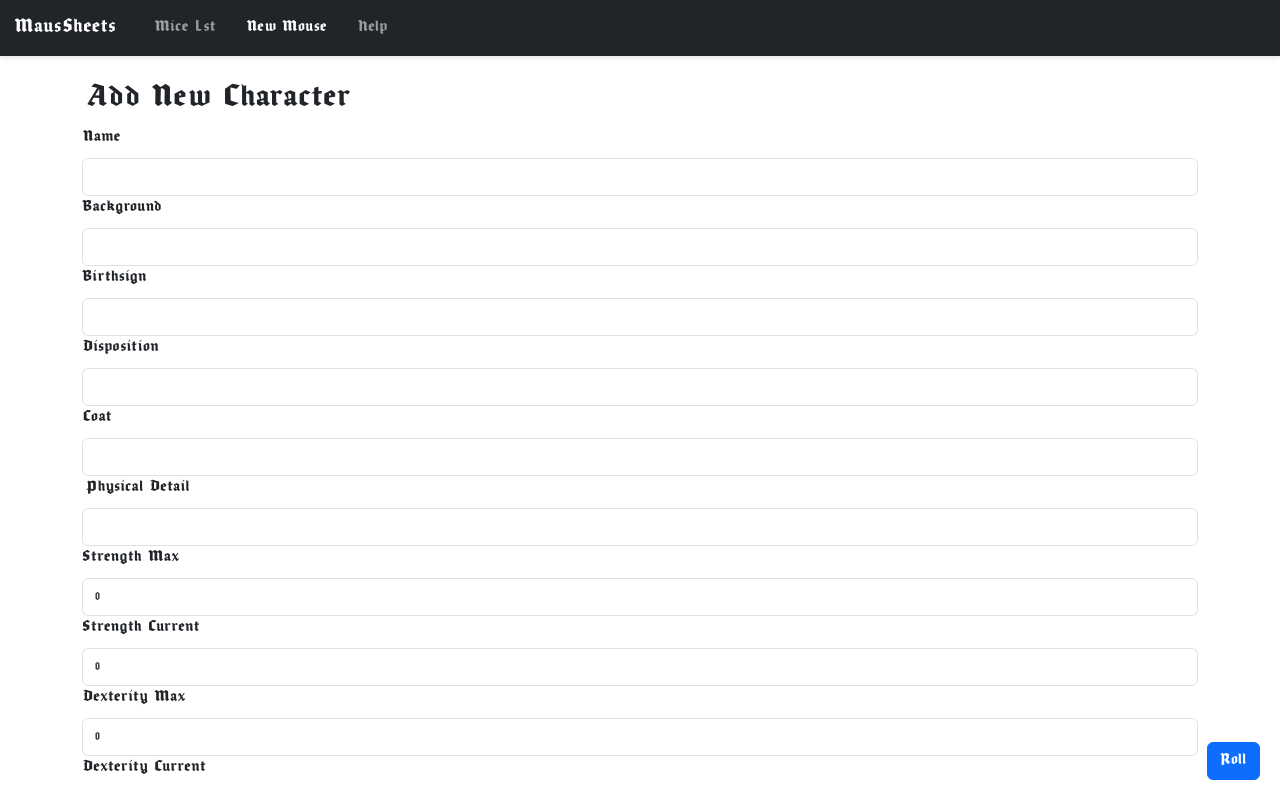
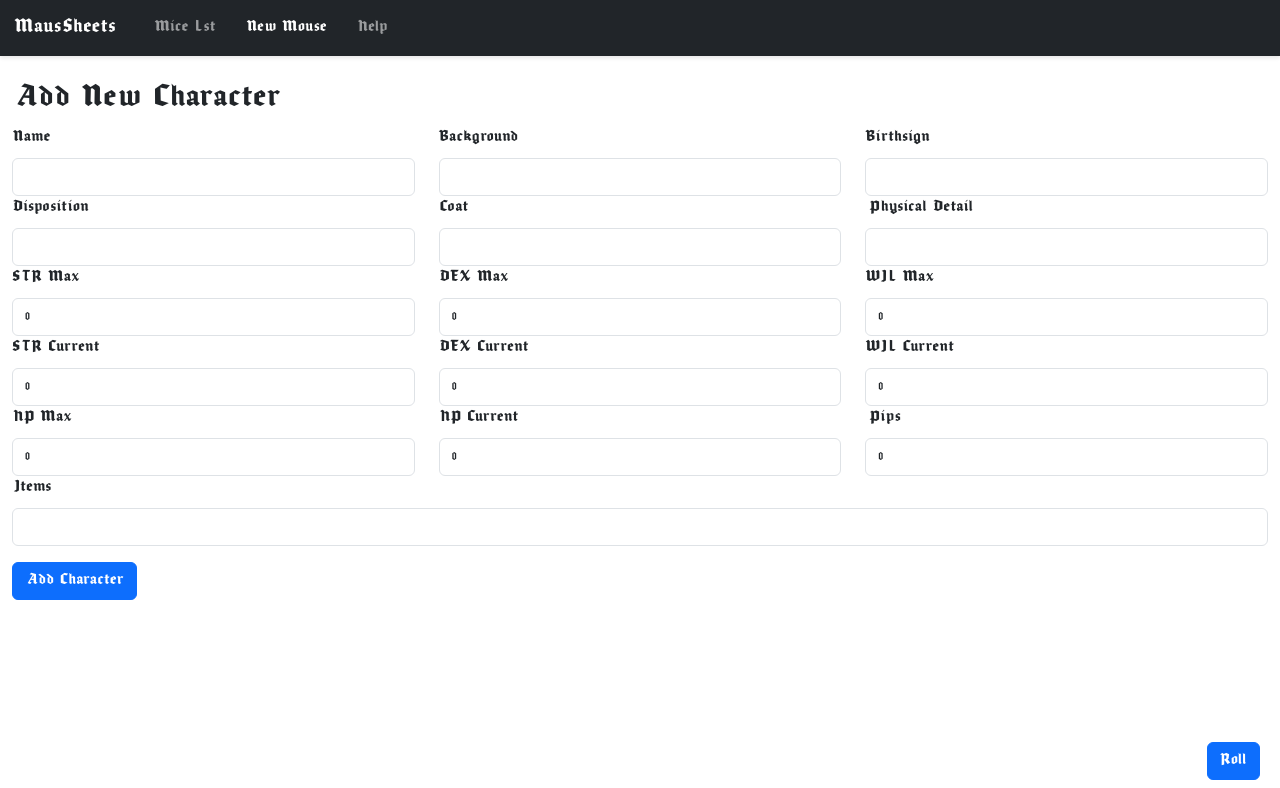
Before and after one commit to alvarocavalcanti/MausSheet, a React (Create React App) app: page /new in a window 1280 px wide. Shown: the top 788 px of the page. Built offline with nearby package versions, Linux system fonts and the light colour scheme.

Commit message:
Using reactive layout

```diff
--- a/src/components/CharacterForm.tsx
+++ b/src/components/CharacterForm.tsx
@@ -1,19 +1,19 @@
-import React, { useEffect, useState } from 'react';
-import { CharacterSheet } from '../types';
-import { v4 as uuidv4 } from 'uuid';
-import { Form, Button, Container, Alert, Row, Col } from 'react-bootstrap';
-import { useNavigate, useParams } from 'react-router-dom';
-import DiceRoller from './DiceRoller';
+import React, { useEffect, useState } from "react";
+import { CharacterSheet } from "../types";
+import { v4 as uuidv4 } from "uuid";
+import { Form, Button, Container, Alert, Row, Col } from "react-bootstrap";
+import { useNavigate, useParams } from "react-router-dom";
+import DiceRoller from "./DiceRoller";
 
 const CharacterForm: React.FC = () => {
   const { id } = useParams<{ id: string }>();
   const navigate = useNavigate();
-  const [name, setName] = useState('');
-  const [background, setBackground] = useState('');
-  const [birthsign, setBirthsign] = useState<string | undefined>('');
-  const [disposition, setDisposition] = useState<string | undefined>('');
-  const [coat, setCoat] = useState<string | undefined>('');
-  const [physicalDetail, setPhysicalDetail] = useState<string | undefined>('');
+  const [name, setName] = useState("");
+  const [background, setBackground] = useState("");
+  const [birthsign, setBirthsign] = useState<string | undefined>("");
+  const [disposition, setDisposition] = useState<string | undefined>("");
+  const [coat, setCoat] = useState<string | undefined>("");
+  const [physicalDetail, setPhysicalDetail] = useState<string | undefined>("");
   const [strengthMax, setStrengthMax] = useState(0);
   const [dexterityMax, setDexterityMax] = useState(0);
   const [willpowerMax, setWillpowerMax] = useState(0);
@@ -30,10 +30,12 @@ const CharacterForm: React.FC = () => {
 
   useEffect(() => {
     if (id) {
-      const storedCharacters = localStorage.getItem('characters');
+      const storedCharacters = localStorage.getItem("characters");
       if (storedCharacters) {
         const characters: CharacterSheet[] = JSON.parse(storedCharacters);
-        const characterToEdit = characters.find((character) => character.id === id);
+        const characterToEdit = characters.find(
+          (character) => character.id === id
+        );
         if (characterToEdit) {
           setName(characterToEdit.name);
           setBackground(characterToEdit.background);
@@ -78,21 +80,23 @@ const CharacterForm: React.FC = () => {
         willpower: { max: strengthMax, current: strengthMax },
       },
       items,
-      disposition: '',
-      coat: '',
-      physicalDetail: '',
+      disposition: "",
+      coat: "",
+      physicalDetail: "",
       hp: {
         max: 0,
-        current: 0
+        current: 0,
       },
-      pips: 0
+      pips: 0,
     };
 
-    const storedCharacters = localStorage.getItem('characters');
+    const storedCharacters = localStorage.getItem("characters");
     const characters = storedCharacters ? JSON.parse(storedCharacters) : [];
 
     if (id) {
-      const index = characters.findIndex((character: CharacterSheet) => character.id === id);
+      const index = characters.findIndex(
+        (character: CharacterSheet) => character.id === id
+      );
       if (index !== -1) {
         characters[index] = newCharacter;
       }
@@ -100,18 +104,25 @@ const CharacterForm: React.FC = () => {
       characters.push(newCharacter);
     }
 
-    localStorage.setItem('characters', JSON.stringify(characters));
+    localStorage.setItem("characters", JSON.stringify(characters));
     setShowAlert(true);
     setTimeout(() => {
-      navigate('/');
+      navigate("/");
     }, 2000);
   };
 
   return (
-    <Container>
-      <h2 className="mt-4">{id ? 'Edit' : 'Add New'} Character</h2>
-      {showAlert && <Alert variant="success">Character {id ? 'updated' : 'created'} successfully! Redirecting to Mice list...</Alert>}
+    <Container fluid>
+      <h2 className="mt-4">{id ? "Edit" : "Add New"} Character</h2>
+      {showAlert && (
+        <Alert variant="success">
+          Character {id ? "updated" : "created"} successfully! Redirecting to
+          Mice list...
+        </Alert>
+      )}
       <Form noValidate validated={validated} onSubmit={handleSaveCharacter}>
+        <Row>
+          <Col sm={4}>
             <Form.Group controlId="formName">
               <Form.Label>Name</Form.Label>
               <Form.Control
@@ -124,7 +135,8 @@ const CharacterForm: React.FC = () => {
                 Please provide a name.
               </Form.Control.Feedback>
             </Form.Group>
-
+          </Col>
+          <Col sm={4}>
             <Form.Group controlId="formClass">
               <Form.Label>Background</Form.Label>
               <Form.Control
@@ -137,7 +149,8 @@ const CharacterForm: React.FC = () => {
                 Please provide a background.
               </Form.Control.Feedback>
             </Form.Group>
-
+          </Col>
+          <Col sm={4}>
             <Form.Group controlId="formBirthsign">
               <Form.Label>Birthsign</Form.Label>
               <Form.Control
@@ -150,7 +163,10 @@ const CharacterForm: React.FC = () => {
                 Please provide a birthsign.
               </Form.Control.Feedback>
             </Form.Group>
-
+          </Col>
+        </Row>
+        <Row>
+          <Col sm={4}>
             <Form.Group controlId="formDisposition">
               <Form.Label>Disposition</Form.Label>
               <Form.Control
@@ -163,7 +179,8 @@ const CharacterForm: React.FC = () => {
                 Please provide a disposition.
               </Form.Control.Feedback>
             </Form.Group>
-
+          </Col>
+          <Col sm={4}>
             <Form.Group controlId="formCoat">
               <Form.Label>Coat</Form.Label>
               <Form.Control
@@ -176,7 +193,8 @@ const CharacterForm: React.FC = () => {
                 Please provide a coat.
               </Form.Control.Feedback>
             </Form.Group>
-
+          </Col>
+          <Col sm={4}>
             <Form.Group controlId="formPhysicalDetail">
               <Form.Label>Physical Detail</Form.Label>
               <Form.Control
@@ -189,9 +207,12 @@ const CharacterForm: React.FC = () => {
                 Please provide a physical detail.
               </Form.Control.Feedback>
             </Form.Group>
-
+          </Col>
+        </Row>
+        <Row>
+          <Col sm={4}>
             <Form.Group controlId="formStrengthMax">
-          <Form.Label>Strength Max</Form.Label>
+              <Form.Label>STR Max</Form.Label>
               <Form.Control
                 required
                 type="number"
@@ -202,9 +223,41 @@ const CharacterForm: React.FC = () => {
                 Please provide a strength value.
               </Form.Control.Feedback>
             </Form.Group>
+          </Col>
+          <Col sm={4}>
+            <Form.Group controlId="formDexterityMax">
+              <Form.Label>DEX Max</Form.Label>
+              <Form.Control
+                required
+                type="number"
+                value={dexterityMax}
+                onChange={(e) => setDexterityMax(parseInt(e.target.value))}
+              />
+              <Form.Control.Feedback type="invalid">
+                Please provide a dexterity value.
+              </Form.Control.Feedback>
+            </Form.Group>
+          </Col>
+          <Col sm={4}>
+            <Form.Group controlId="formWillpowerMax">
+              <Form.Label>WIL Max</Form.Label>
+              <Form.Control
+                required
+                type="number"
+                value={willpowerMax}
+                onChange={(e) => setWillpowerMax(parseInt(e.target.value))}
+              />
+              <Form.Control.Feedback type="invalid">
+                Please provide a willpower value.
+              </Form.Control.Feedback>
+            </Form.Group>
+          </Col>
+        </Row>
 
+        <Row>
+          <Col sm={4}>
             <Form.Group controlId="formStrengthCurrent">
-          <Form.Label>Strength Current</Form.Label>
+              <Form.Label>STR Current</Form.Label>
               <Form.Control
                 required
                 type="number"
@@ -215,22 +268,10 @@ const CharacterForm: React.FC = () => {
                 Please provide a strength value.
               </Form.Control.Feedback>
             </Form.Group>
-
-        <Form.Group controlId="formDexterityMax">
-          <Form.Label>Dexterity Max</Form.Label>
-          <Form.Control
-            required
-            type="number"
-            value={dexterityMax}
-            onChange={(e) => setDexterityMax(parseInt(e.target.value))}
-          />
-          <Form.Control.Feedback type="invalid">
-            Please provide a dexterity value.
-          </Form.Control.Feedback>
-        </Form.Group>
-
+          </Col>
+          <Col sm={4}>
             <Form.Group controlId="formDexterityCurrent">
-          <Form.Label>Dexterity Current</Form.Label>
+              <Form.Label>DEX Current</Form.Label>
               <Form.Control
                 required
                 type="number"
@@ -241,22 +282,10 @@ const CharacterForm: React.FC = () => {
                 Please provide a dexterity value.
               </Form.Control.Feedback>
             </Form.Group>
-
-        <Form.Group controlId="formWillpowerMax">
-          <Form.Label>Willpower Max</Form.Label>
-          <Form.Control
-            required
-            type="number"
-            value={willpowerMax}
-            onChange={(e) => setWillpowerMax(parseInt(e.target.value))}
-          />
-          <Form.Control.Feedback type="invalid">
-            Please provide a willpower value.
-          </Form.Control.Feedback>
-        </Form.Group>
-
+          </Col>
+          <Col sm={4}>
             <Form.Group controlId="formWillpowerCurrent">
-          <Form.Label>Willpower Current</Form.Label>
+              <Form.Label>WIL Current</Form.Label>
               <Form.Control
                 required
                 type="number"
@@ -267,7 +296,11 @@ const CharacterForm: React.FC = () => {
                 Please provide a willpower value.
               </Form.Control.Feedback>
             </Form.Group>
+          </Col>
+        </Row>
 
+        <Row>
+          <Col sm={4}>
             <Form.Group controlId="formHPMax">
               <Form.Label>HP Max</Form.Label>
               <Form.Control
@@ -280,7 +313,8 @@ const CharacterForm: React.FC = () => {
                 Please provide a HP Max value.
               </Form.Control.Feedback>
             </Form.Group>
-
+          </Col>
+          <Col sm={4}>
             <Form.Group controlId="formHPCurrent">
               <Form.Label>HP Current</Form.Label>
               <Form.Control
@@ -293,7 +327,8 @@ const CharacterForm: React.FC = () => {
                 Please provide a HP Current value.
               </Form.Control.Feedback>
             </Form.Group>
-
+          </Col>
+          <Col sm={4}>
             <Form.Group controlId="formPips">
               <Form.Label>Pips</Form.Label>
               <Form.Control
@@ -306,22 +341,33 @@ const CharacterForm: React.FC = () => {
                 Please provide a pips value.
               </Form.Control.Feedback>
             </Form.Group>
+          </Col>
+        </Row>
 
+        <Row>
+          <Col className="sm-12">
             <Form.Group controlId="formItems">
               <Form.Label>Items</Form.Label>
               <Form.Control
                 required
                 type="text"
-            value={items.join(', ')}
-            onChange={(e) => setItems(e.target.value.split(', '))}
+                value={items.join(", ")}
+                onChange={(e) => setItems(e.target.value.split(", "))}
               />
               <Form.Control.Feedback type="invalid">
                 Please provide at least one item.
               </Form.Control.Feedback>
             </Form.Group>
+          </Col>
+        </Row>
 
-        <Button variant="primary" type="submit" disabled={saving} className='mt-3 mr-3'>
-          {id ? 'Save Changes' : 'Add Character'}
+        <Button
+          variant="primary"
+          type="submit"
+          disabled={saving}
+          className="mt-3 mr-3"
+        >
+          {id ? "Save Changes" : "Add Character"}
         </Button>
       </Form>
       <DiceRoller />
```
Lines whose indentation alone changed are shown as unchanged.
